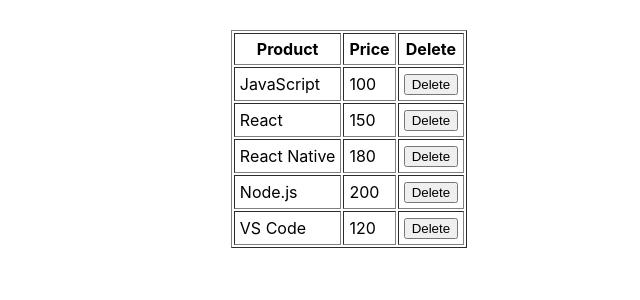
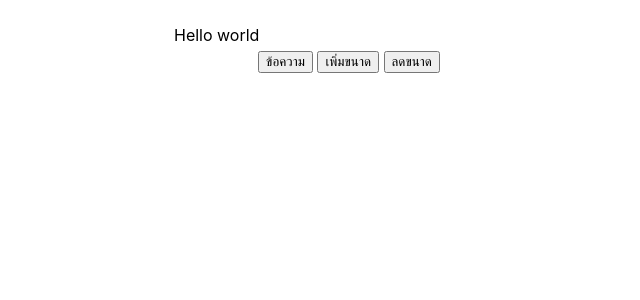
Before and after one commit to Nwpatt/github-desktop-project, a React (Create React App) app: page / in a window 1280 px wide. Shown: the top 300 px of the page, without its empty margins (291-931 px from the left). Built offline with nearby package versions, Linux system fonts and the light colour scheme.

Commit message:
state function

```diff
--- a/src/App.js
+++ b/src/App.js
@@ -5,7 +5,8 @@
 // import { Header,Content,Footer } from "./func-components";
 // import RefsFunc from "./refs-func";
 // import Calendar from "./class-components";
-import RefsArray from "./refs-array";
+// import RefsArray from "./refs-array";
+import MessageBox from "./state-func";
 
 function App() {
   return (
@@ -17,8 +18,10 @@
       <Calculator2/>
       <EventData2/>
       <RefsFunc/> */}
-      <RefsArray/>
+      {/* <RefsArray/> */}
+      {/* <RefsArray/> */}
       {/* <Footer/> */}
+      <MessageBox/>
     </>
   )
 }
--- /dev/null
+++ b/src/state-func.js
@@ -0,0 +1,36 @@
+import React, {useState} from "react";
+
+export default function MessageBox() {
+    let [text, setText] = useState('Hello world')
+    let [size, setSize] = React.useState(16)
+
+    const onClickSetText =()=> {
+        let t = prompt('กำหนดข้อความ')
+        if (t) {
+            setText(t)
+        }
+    }
+
+    const onClickZoomln =()=> {
+        let newSize = size+1
+        setSize(newSize)
+    }
+
+    let msgboxStyle = {
+        display: 'inline-block',
+        width: 350,
+        fontSize: size,
+        backgroundColor: '#cc',
+        padding: 5,
+        textAlign: 'left'
+    }
+
+    return (
+        <div style={{textAlign:'center',marginTop:20}}>
+            <div style={msgboxStyle}>{text}</div><br></br>
+            <button onClick={onClickSetText}>ข้อความ</button>&nbsp;
+            <button onClick={onClickZoomln}>เพิ่มขนาด</button>&nbsp;
+            <button onClick={()=>setSize(size-1)}>ลดขนาด</button>
+        </div>
+    )
+}
```
